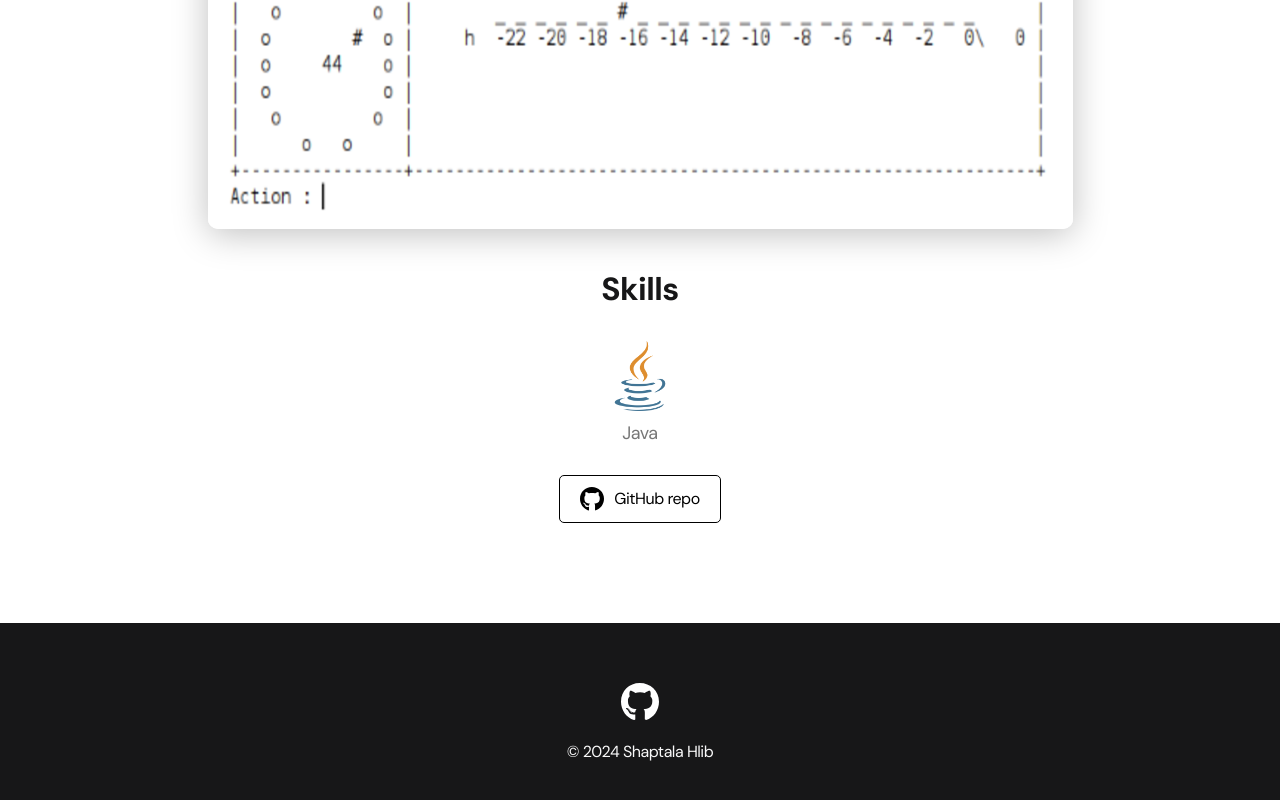
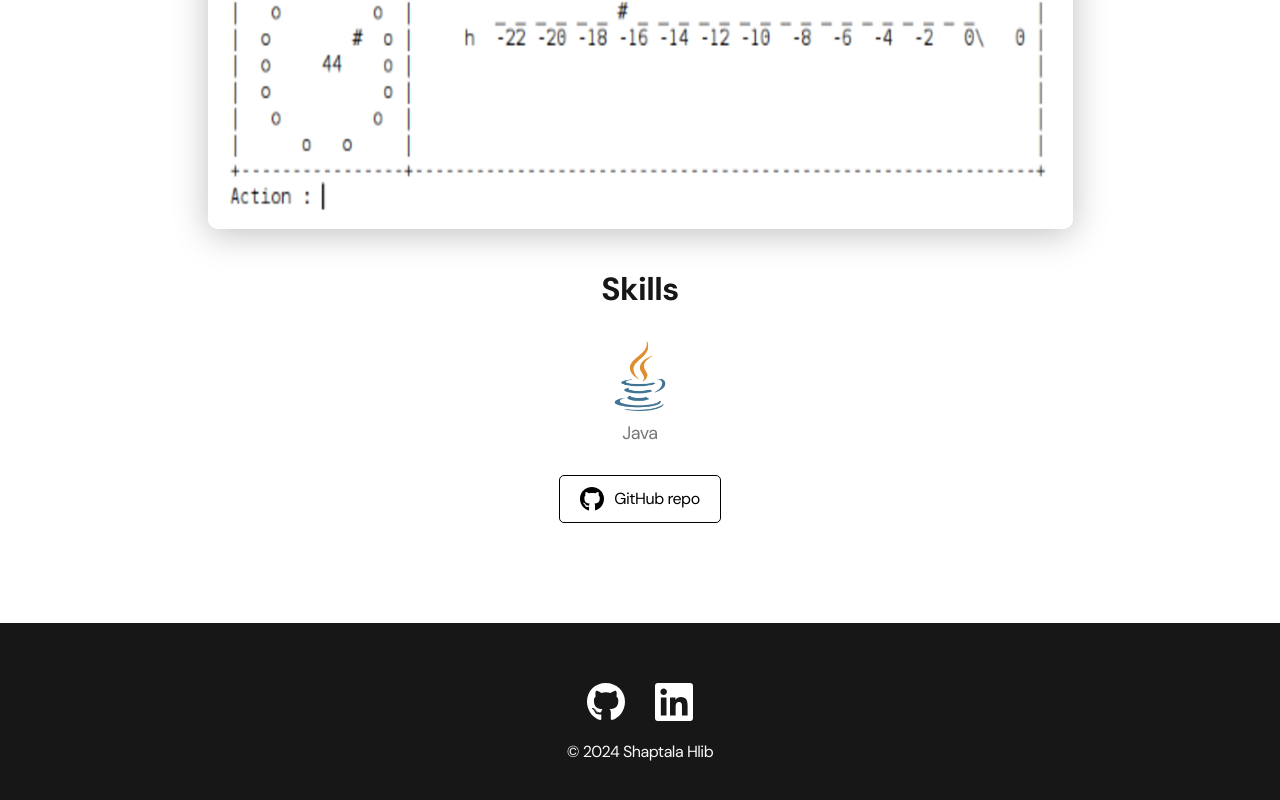
Before and after one commit to hshaptala/portfolio, a React (Create React App) app: page /project/1 in a window 1280 px wide. Shown: the part 794-1594 px from the top of the page. Built offline with nearby package versions, Linux system fonts and the light colour scheme.

Commit message:
Add LinkedIn

```diff
--- a/src/components/footer/Footer.js
+++ b/src/components/footer/Footer.js
@@ -1,4 +1,5 @@
-import github from "./../../img/icons/gitHub.svg";
+import github from "./../../img/icons/github.svg";
+import linkedin from "./../../img/icons/linkedin.svg";
 
 import "./style.css";
 
@@ -17,6 +18,15 @@
                 <img src={github} alt="Link" />
               </a>
             </li>
+            <li className="social-item">
+              <a
+                href="https://www.linkedin.com/in/hlib-shaptala-6299b2312/"
+                target="_blank"
+                rel="noreferrer"
+              >
+                <img src={linkedin} alt="Link" />
+              </a>
+            </li>
           </ul>
           <div className="copyright">
             <p>© 2024 Shaptala Hlib</p>
```
